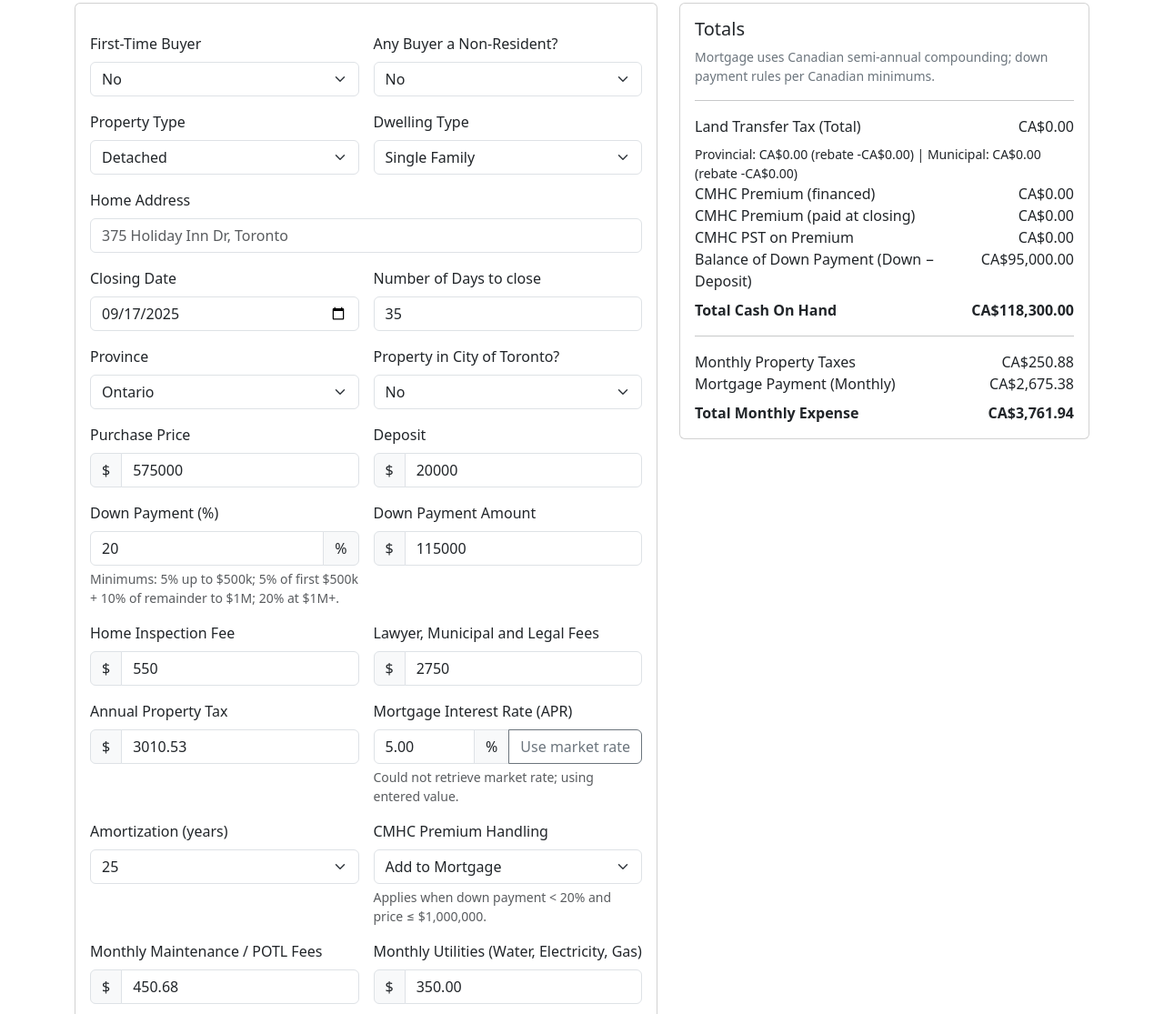
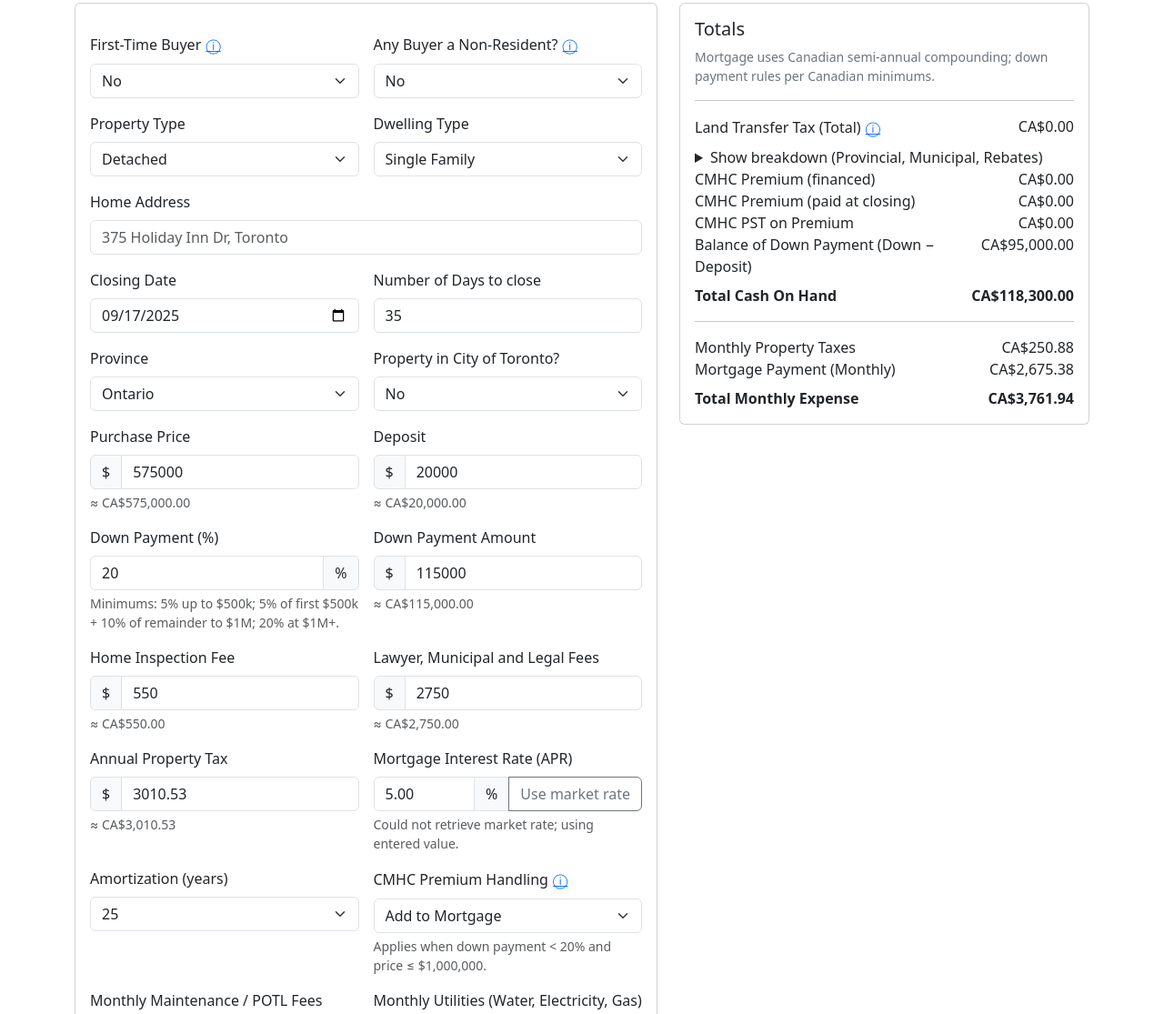
Before and after one commit to ahilan-thurairajah/RealEstate, a website: page public/calculator.html in a window 1280 px wide. Shown: the part 183-1298 px from the top of the page at 91% size. Drawn offline with nearby package versions, Linux system fonts and the light colour scheme; no server answers.

Commit message:
feat(calculator): accessible breakdown, popovers, debounced auto-calc, currency previews, a11y live regions

```diff
--- a/public/calculator.html
+++ b/public/calculator.html
@@ -43,14 +43,22 @@
                     <div id="validationMessages" class="alert alert-warning d-none" role="alert"></div>
                   </div>
                   <div class="col-md-6">
-                    <label class="form-label">First-Time Buyer</label>
+                    <label class="form-label">First-Time Buyer
+                      <button type="button" class="btn btn-link p-0 align-baseline" data-bs-toggle="popover" data-bs-trigger="focus" title="First-Time Buyer" data-bs-content="Eligible buyers may receive up to $4,000 ON provincial LTT rebate and up to $4,475 Toronto municipal LTT rebate. Conditions apply.">
+                        <span aria-hidden="true">ⓘ</span><span class="visually-hidden">Info</span>
+                      </button>
+                    </label>
                     <select class="form-select" id="firstTimeBuyer">
                       <option value="yes">Yes</option>
                       <option value="no" selected>No</option>
                     </select>
                   </div>
                   <div class="col-md-6">
-                    <label class="form-label">Any Buyer a Non-Resident?</label>
+                    <label class="form-label">Any Buyer a Non-Resident?
+                      <button type="button" class="btn btn-link p-0 align-baseline" data-bs-toggle="popover" data-bs-trigger="focus" title="Non-Resident Speculation Tax (NRST)" data-bs-content="If any buyer is a foreign national and the property is in a designated area, an additional NRST may apply.">
+                        <span aria-hidden="true">ⓘ</span><span class="visually-hidden">Info</span>
+                      </button>
+                    </label>
                     <select class="form-select" id="nonResident">
                       <option value="no" selected>No</option>
                       <option value="yes">Yes</option>
@@ -112,6 +120,7 @@
                       <span class="input-group-text">$</span>
                       <input type="number" class="form-control" id="purchasePrice" min="0" step="1000" value="575000" />
                     </div>
+                    <div class="form-text" id="purchasePriceHelp"></div>
                   </div>
                   <div class="col-md-6">
                     <label class="form-label">Deposit</label>
@@ -119,6 +128,7 @@
                       <span class="input-group-text">$</span>
                       <input type="number" class="form-control" id="deposit" min="0" step="1000" value="20000" />
                     </div>
+                    <div class="form-text" id="depositHelp"></div>
                   </div>
 
                   <div class="col-md-6">
@@ -135,6 +145,7 @@
                       <span class="input-group-text">$</span>
                       <input type="number" class="form-control" id="downAmt" min="0" step="1000" />
                     </div>
+                    <div class="form-text" id="downAmtHelp"></div>
                   </div>
 
                   <div class="col-md-6">
@@ -143,6 +154,7 @@
                       <span class="input-group-text">$</span>
                       <input type="number" class="form-control" id="inspectionFee" min="0" step="50" value="550" />
                     </div>
+                    <div class="form-text" id="inspectionFeeHelp"></div>
                   </div>
                   <div class="col-md-6">
                     <label class="form-label">Lawyer, Municipal and Legal Fees</label>
@@ -150,6 +162,7 @@
                       <span class="input-group-text">$</span>
                       <input type="number" class="form-control" id="legalFees" min="0" step="50" value="2750" />
                     </div>
+                    <div class="form-text" id="legalFeesHelp"></div>
                   </div>
 
                   <div class="col-md-6">
@@ -158,6 +171,7 @@
                       <span class="input-group-text">$</span>
                       <input type="number" class="form-control" id="annualPropertyTax" min="0" step="10" value="3010.53" />
                     </div>
+                    <div class="form-text" id="annualPropertyTaxHelp"></div>
                   </div>
                   <div class="col-md-6">
                     <label class="form-label">Mortgage Interest Rate (APR)</label>
@@ -182,7 +196,11 @@
                   </div>
 
                   <div class="col-md-6">
-                    <label class="form-label">CMHC Premium Handling</label>
+                    <label class="form-label">CMHC Premium Handling
+                      <button type="button" class="btn btn-link p-0 align-baseline" data-bs-toggle="popover" data-bs-trigger="focus" title="CMHC Premium & PST" data-bs-content="Calculated on mortgage amount based on LTV; PST on the premium is paid upfront in ON/QC/SK.">
+                        <span aria-hidden="true">ⓘ</span><span class="visually-hidden">Info</span>
+                      </button>
+                    </label>
                     <select class="form-select" id="cmhcHandling">
                       <option value="finance" selected>Add to Mortgage</option>
                       <option value="upfront">Pay at Closing</option>
@@ -197,6 +215,7 @@
                       <span class="input-group-text">$</span>
                       <input type="number" class="form-control" id="monthlyMaintenance" min="0" step="5" value="450.68" />
                     </div>
+                    <div class="form-text" id="monthlyMaintenanceHelp"></div>
                   </div>
                   <div class="col-md-6">
                     <label class="form-label">Monthly Utilities (Water, Electricity, Gas)</label>
@@ -204,6 +223,7 @@
                       <span class="input-group-text">$</span>
                       <input type="number" class="form-control" id="monthlyUtilities" min="0" step="5" value="350.00" />
                     </div>
+                    <div class="form-text" id="monthlyUtilitiesHelp"></div>
                   </div>
 
                   <div class="col-md-6">
@@ -212,11 +232,9 @@
                       <span class="input-group-text">$</span>
                       <input type="number" class="form-control" id="monthlyRental" min="0" step="5" value="35.00" />
                     </div>
+                    <div class="form-text" id="monthlyRentalHelp"></div>
                   </div>
 
-                  <div class="col-12">
-                    <button class="btn btn-primary" type="button" id="recalc">Recalculate</button>
-                  </div>
                 </div>
               </div>
             </div>
@@ -229,17 +247,33 @@
               <h5>Totals</h5>
               <div class="small muted">Mortgage uses Canadian semi-annual compounding; down payment rules per Canadian minimums.</div>
               <hr />
-              <div class="d-flex justify-content-between"><span>Land Transfer Tax (Total)</span><span class="value" id="landTransferTax">$0.00</span></div>
-              <div class="small mt-2" id="lttBreakdown"></div>
+              <div class="d-flex justify-content-between"><span>Land Transfer Tax (Total)
+                <button type="button" class="btn btn-link p-0 align-baseline" data-bs-toggle="popover" data-bs-trigger="focus" title="Land Transfer Tax" data-bs-content="Ontario provincial + Toronto municipal (if applicable). First-time buyer rebates applied; NRST if selected.">
+                  <span aria-hidden="true">ⓘ</span><span class="visually-hidden">Info</span>
+                </button>
+              </span><span class="value" id="landTransferTax" aria-live="polite">$0.00</span></div>
+              <details id="lttDetails" class="mt-2">
+                <summary>Show breakdown (Provincial, Municipal, Rebates)</summary>
+                <table class="table table-sm table-borderless table-compact" aria-label="Land Transfer Tax breakdown">
+                  <thead>
+                    <tr><th></th><th>Provincial</th><th>Municipal</th><th>Sum</th></tr>
+                  </thead>
+                  <tbody>
+                    <tr><th scope="row">Tax</th><td id="lttProvTax">$0.00</td><td id="lttMunTax">$0.00</td><td id="lttSumTax">$0.00</td></tr>
+                    <tr><th scope="row">Rebate</th><td id="lttProvRebate">$0.00</td><td id="lttMunRebate">$0.00</td><td id="lttSumRebate">$0.00</td></tr>
+                    <tr class="fw-semibold"><th scope="row">Total</th><td id="lttProvTotal">$0.00</td><td id="lttMunTotal">$0.00</td><td id="lttSumTotal">$0.00</td></tr>
+                  </tbody>
+                </table>
+              </details>
               <div class="d-flex justify-content-between"><span>CMHC Premium (financed)</span><span class="value" id="cmhcFinanced">$0.00</span></div>
               <div class="d-flex justify-content-between"><span>CMHC Premium (paid at closing)</span><span class="value" id="cmhcAtClosing">$0.00</span></div>
               <div class="d-flex justify-content-between" id="cmhcTaxRow"><span>CMHC PST on Premium</span><span class="value" id="cmhcTax">$0.00</span></div>
               <div class="d-flex justify-content-between"><span>Balance of Down Payment (Down − Deposit)</span><span class="value" id="balanceDown">$0.00</span></div>
-              <div class="d-flex justify-content-between fw-semibold mt-2"><span>Total Cash On Hand</span><span class="value" id="totalCash">$0.00</span></div>
+              <div class="d-flex justify-content-between fw-semibold mt-2"><span>Total Cash On Hand</span><span class="value" id="totalCash" aria-live="polite">$0.00</span></div>
               <hr />
               <div class="d-flex justify-content-between"><span>Monthly Property Taxes</span><span class="value" id="monthlyPropertyTax">$0.00</span></div>
-              <div class="d-flex justify-content-between"><span>Mortgage Payment (Monthly)</span><span class="value" id="monthlyMortgage">$0.00</span></div>
-              <div class="d-flex justify-content-between fw-semibold mt-2"><span>Total Monthly Expense</span><span class="value" id="totalMonthly">$0.00</span></div>
+              <div class="d-flex justify-content-between"><span>Mortgage Payment (Monthly)</span><span class="value" id="monthlyMortgage" aria-live="polite">$0.00</span></div>
+              <div class="d-flex justify-content-between fw-semibold mt-2"><span>Total Monthly Expense</span><span class="value" id="totalMonthly" aria-live="polite">$0.00</span></div>
             </div>
           </div>
         </div>
--- a/public/calculator.js
+++ b/public/calculator.js
@@ -1,5 +1,10 @@
 const $ = (sel) => document.querySelector(sel);
 const fmt = (n) => Number(n || 0).toLocaleString(undefined, { style: 'currency', currency: 'CAD', minimumFractionDigits: 2, maximumFractionDigits: 2 });
+const nf = new Intl.NumberFormat('en-CA');
+function setHelp(id, value) {
+  const el = $('#' + id);
+  if (el) el.textContent = value ? `≈ ${fmt(value)}` : '';
+}
 
 // Toronto time date-diff (exclusive of closing day)
 function daysBetweenTodayToronto(dateStr) {
@@ -142,8 +147,27 @@ async function recalc() {
   }).then(r => r.json()).catch(() => ({ total: 0 }));
   const landTransferTax = Number(lttResp.total || 0);
   $('#landTransferTax').textContent = fmt(landTransferTax);
-  const breakdown = `Provincial: ${fmt(lttResp.provincial || 0)} (rebate -${fmt(lttResp.provincialRebateApplied||0)}) | Municipal: ${fmt(lttResp.municipal || 0)} (rebate -${fmt(lttResp.municipalRebateApplied||0)})${(lttResp.nrst||0)>0?` | NRST: ${fmt(lttResp.nrst)}`:''}`;
-  $('#lttBreakdown').textContent = breakdown;
+  // Fill the accessible breakdown table
+  const provBefore = Number(lttResp.provincialBeforeRebate || 0);
+  const provRebate = Number(lttResp.provincialRebateApplied || 0);
+  const provAfter = Number(lttResp.provincial || 0);
+  const munBefore = Number(lttResp.municipalBeforeRebate || 0);
+  const munRebate = Number(lttResp.municipalRebateApplied || 0);
+  const munAfter = Number(lttResp.municipal || 0);
+  const nrstVal = Number(lttResp.nrst || 0);
+  const sumBefore = provBefore + munBefore + nrstVal;
+  const sumRebate = provRebate + munRebate;
+  const sumAfter = provAfter + munAfter + nrstVal;
+  const set = (id, v) => { const el = $('#' + id); if (el) el.textContent = fmt(v); };
+  set('lttProvTax', provBefore);
+  set('lttMunTax', munBefore);
+  set('lttSumTax', sumBefore);
+  set('lttProvRebate', provRebate);
+  set('lttMunRebate', munRebate);
+  set('lttSumRebate', sumRebate);
+  set('lttProvTotal', provAfter);
+  set('lttMunTotal', munAfter);
+  set('lttSumTotal', sumAfter);
 
   // CMHC applicability
   let cmhcPremium = 0;
@@ -202,12 +226,23 @@ async function recalc() {
   const totalMonthly = monthlyPayment + monthlyPropertyTax + monthlyMaintenance + monthlyUtilities + monthlyRental;
   $('#totalMonthly').textContent = fmt(totalMonthly);
 
+  // Update helper previews under fields
+  setHelp('purchasePriceHelp', purchasePrice);
+  setHelp('depositHelp', deposit);
+  setHelp('downAmtHelp', downAmt);
+  setHelp('inspectionFeeHelp', inspectionFee);
+  setHelp('legalFeesHelp', legalFees);
+  setHelp('annualPropertyTaxHelp', annualPropertyTax);
+  setHelp('monthlyMaintenanceHelp', monthlyMaintenance);
+  setHelp('monthlyUtilitiesHelp', monthlyUtilities);
+  setHelp('monthlyRentalHelp', monthlyRental);
+
   // persist key fields
   ['address','closingDate','isToronto','purchasePrice','deposit','downPct','downAmt','inspectionFee','legalFees','annualPropertyTax','apr','amortYears','cmhcHandling','firstTimeBuyer','nonResident','propertyType','dwellingType','monthlyMaintenance','monthlyUtilities','monthlyRental']
     .forEach(saveField);
 }
 
-$('#recalc').addEventListener('click', recalc);
+// Remove manual recalc; we use debounced auto-calc
 
 // Show dwelling type select only for Detached / Semi-Detached
 function updateDwellingVisibility() {
@@ -219,15 +254,19 @@ $('#firstTimeBuyer').addEventListener('change', recalc);
 $('#nonResident').addEventListener('change', recalc);
 $('#dwellingType').addEventListener('change', recalc);
 $('#isToronto')?.addEventListener('change', recalc);
-  ['purchasePrice','deposit','inspectionFee','legalFees','annualPropertyTax','apr','amortYears','monthlyMaintenance','monthlyUtilities','monthlyRental','closingDate','downPct','downAmt','cmhcHandling','province']
-  .forEach(id => {
-    const el = $('#' + id);
-    if (!el) return;
-    el.addEventListener('input', () => {
-      if (id === 'downPct' || id === 'downAmt') linkDownPayment(Number($('#purchasePrice').value||0));
-      recalc();
+  const debounce = (fn, ms = 300) => { let t; return (...args) => { clearTimeout(t); t = setTimeout(() => fn(...args), ms); }; };
+  const recalcDebounced = debounce(recalc, 300);
+  ;['purchasePrice','deposit','inspectionFee','legalFees','annualPropertyTax','apr','amortYears','monthlyMaintenance','monthlyUtilities','monthlyRental','closingDate','downPct','downAmt','cmhcHandling','province']
+    .forEach(id => {
+      const el = $('#' + id);
+      if (!el) return;
+      const handler = () => {
+        if (id === 'downPct' || id === 'downAmt') linkDownPayment(Number($('#purchasePrice').value||0));
+        recalcDebounced();
+      };
+      el.addEventListener('input', handler);
+      el.addEventListener('change', handler);
     });
-  });
 
 // Initialize defaults + persistence
 function initDefaults() {
@@ -250,6 +289,11 @@ function initDefaults() {
 }
 
 initDefaults();
+// Enable Bootstrap popovers (keyboard/tap friendly)
+try {
+  const popoverTriggerList = [].slice.call(document.querySelectorAll('[data-bs-toggle="popover"]'));
+  popoverTriggerList.forEach(el => new bootstrap.Popover(el));
+} catch {}
 // Market APR lookup
 async function fetchMarketAprAndApply(force = false) {
   try {
```
